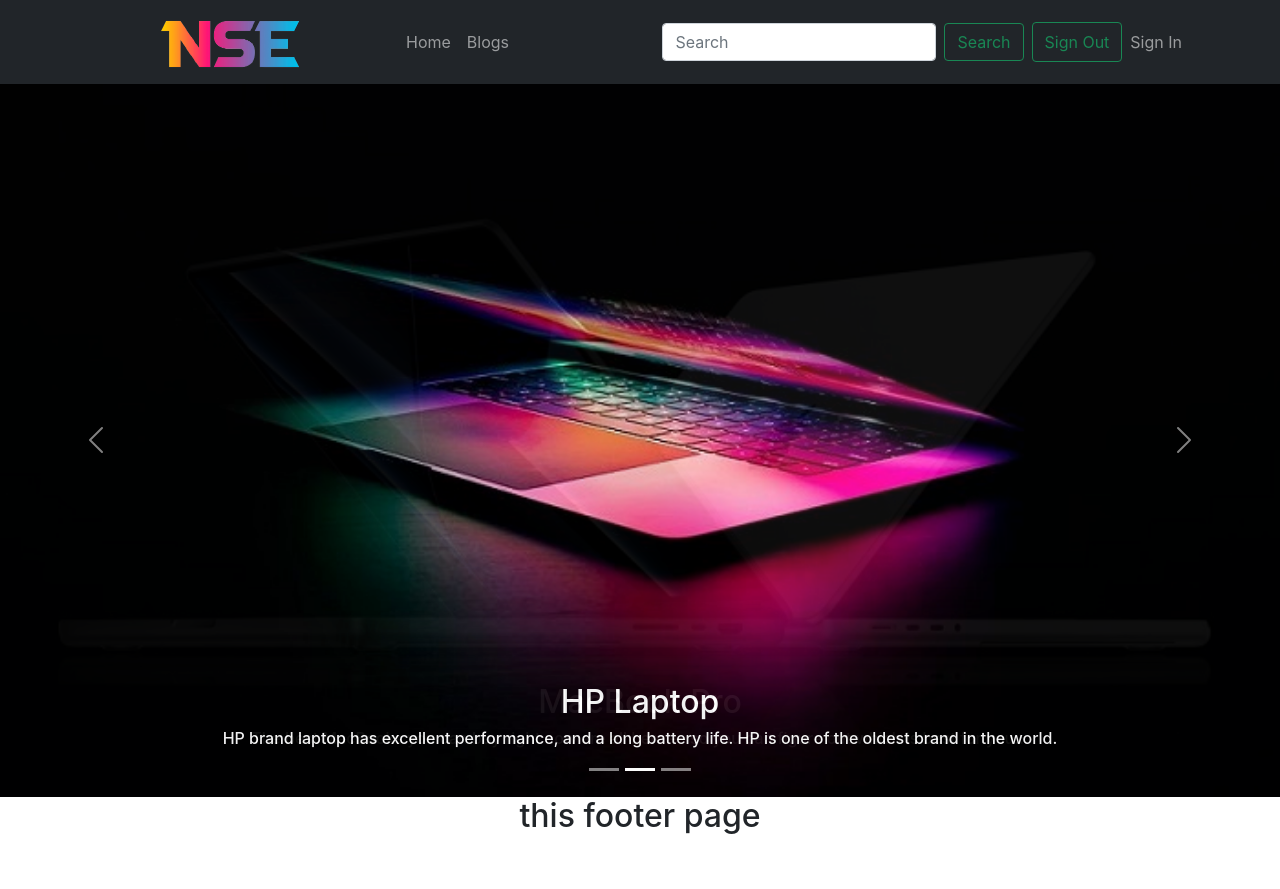
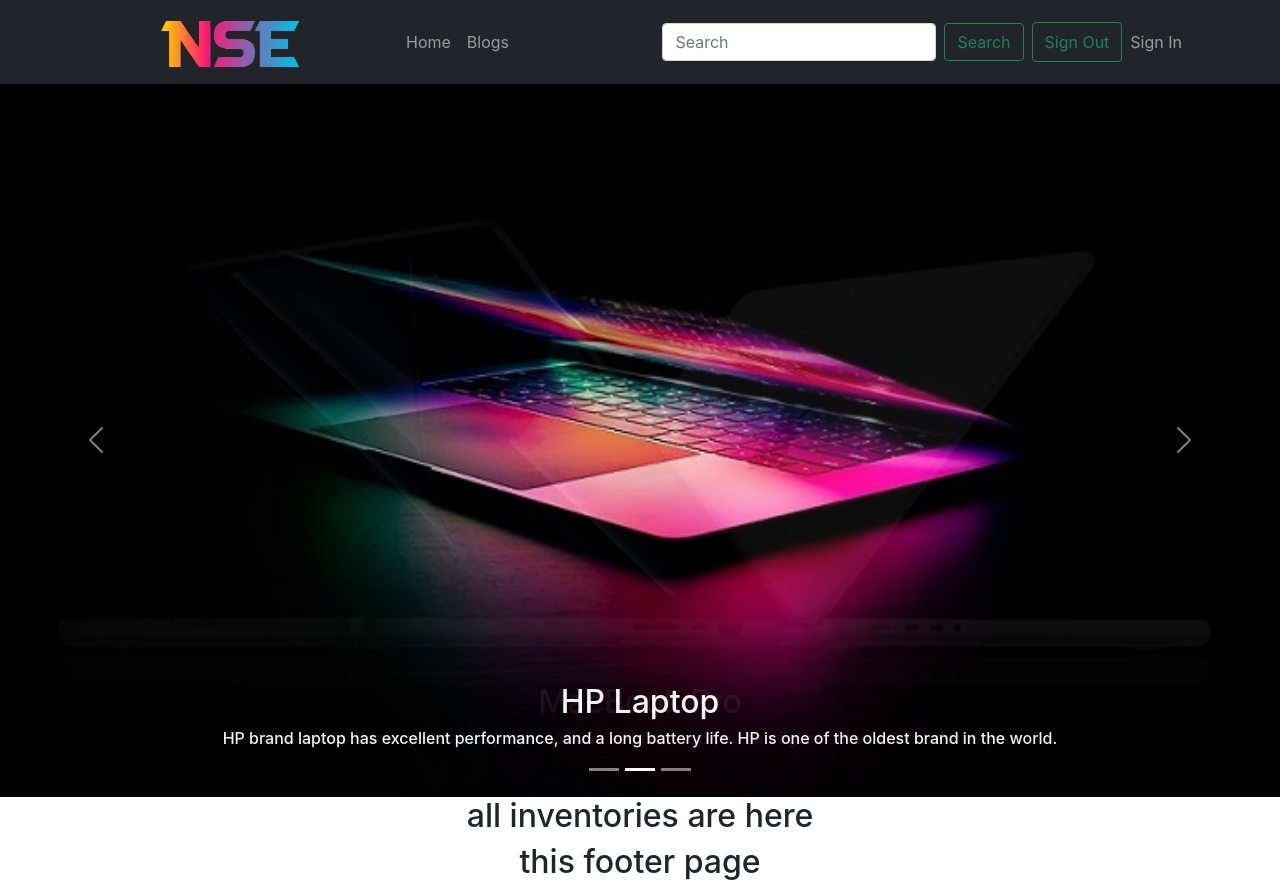
Before and after one commit to projit-1/projects-warhouse-client, a React (Create React App) app: page /home in a window 1280 px wide. Before the commit the page ends 843 px from the top, so only its background shows below. Built offline with nearby package versions, Linux system fonts and the light colour scheme.

Commit message:
notFound page is added

```diff
--- a/src/Pages/Home/Home.js
+++ b/src/Pages/Home/Home.js
@@ -45,6 +45,10 @@
                     </Carousel.Item>
                 </Carousel>
             </banner-section>
+            <inventories-section>
+                <h2> all inventories are here</h2>
+
+            </inventories-section>
 
         </div>
     );
--- a/src/Pages/NotFound/NotFound.js
+++ b/src/Pages/NotFound/NotFound.js
@@ -1,9 +1,11 @@
 import React from 'react';
+import notFound from "../../images/NotFound.jpg"
 
 const NotFound = () => {
     return (
-        <div>
-            <h2>the page is not found</h2>
+        <div className='mx-auto my-5'>
+            <h2 className='text-danger'> The Page is not Found !!! </h2>
+            <img src={notFound} alt="" />
         </div>
     );
 };
```
Also changed, not shown: src/images/NotFound.jpg (added).
